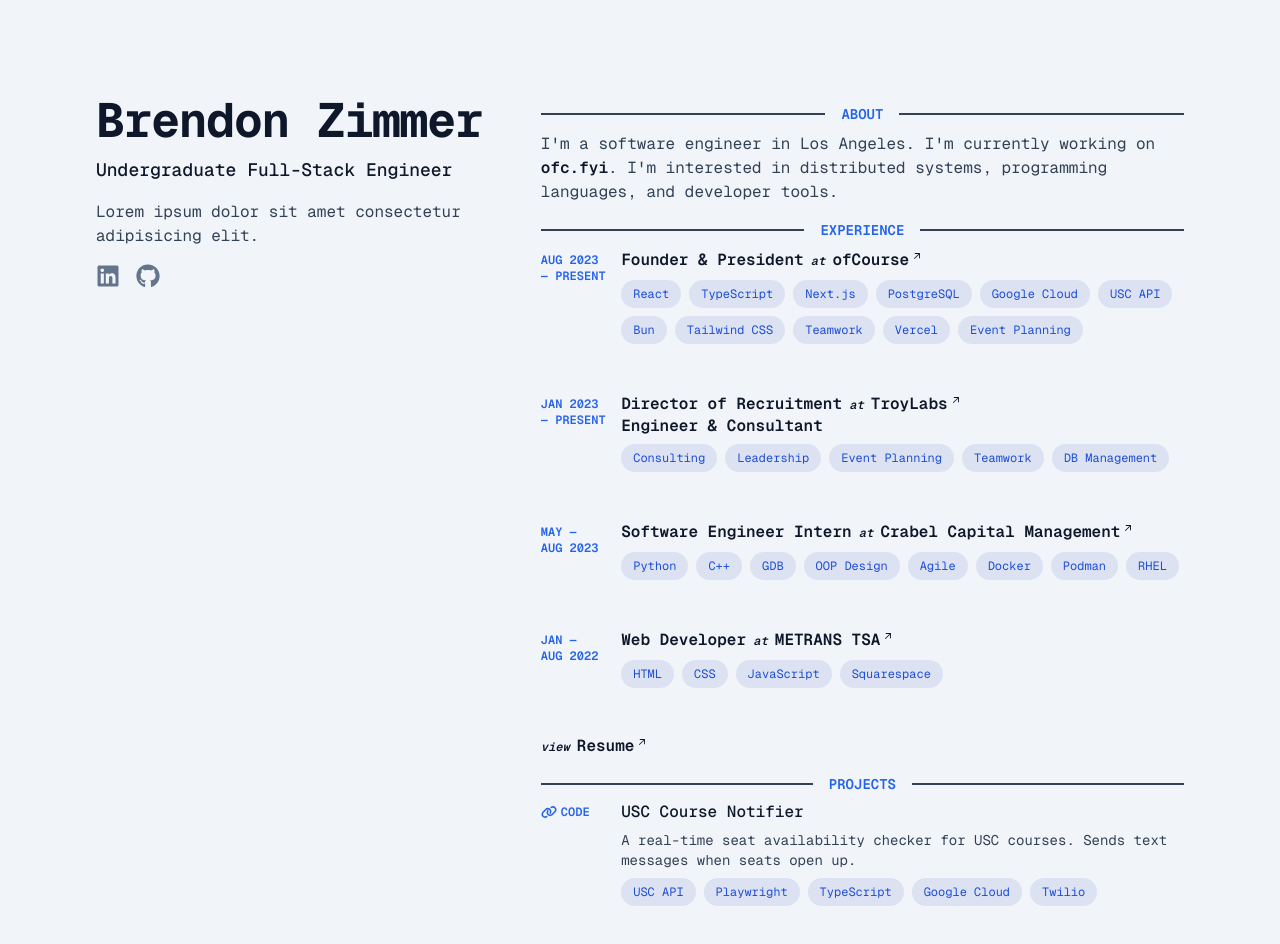
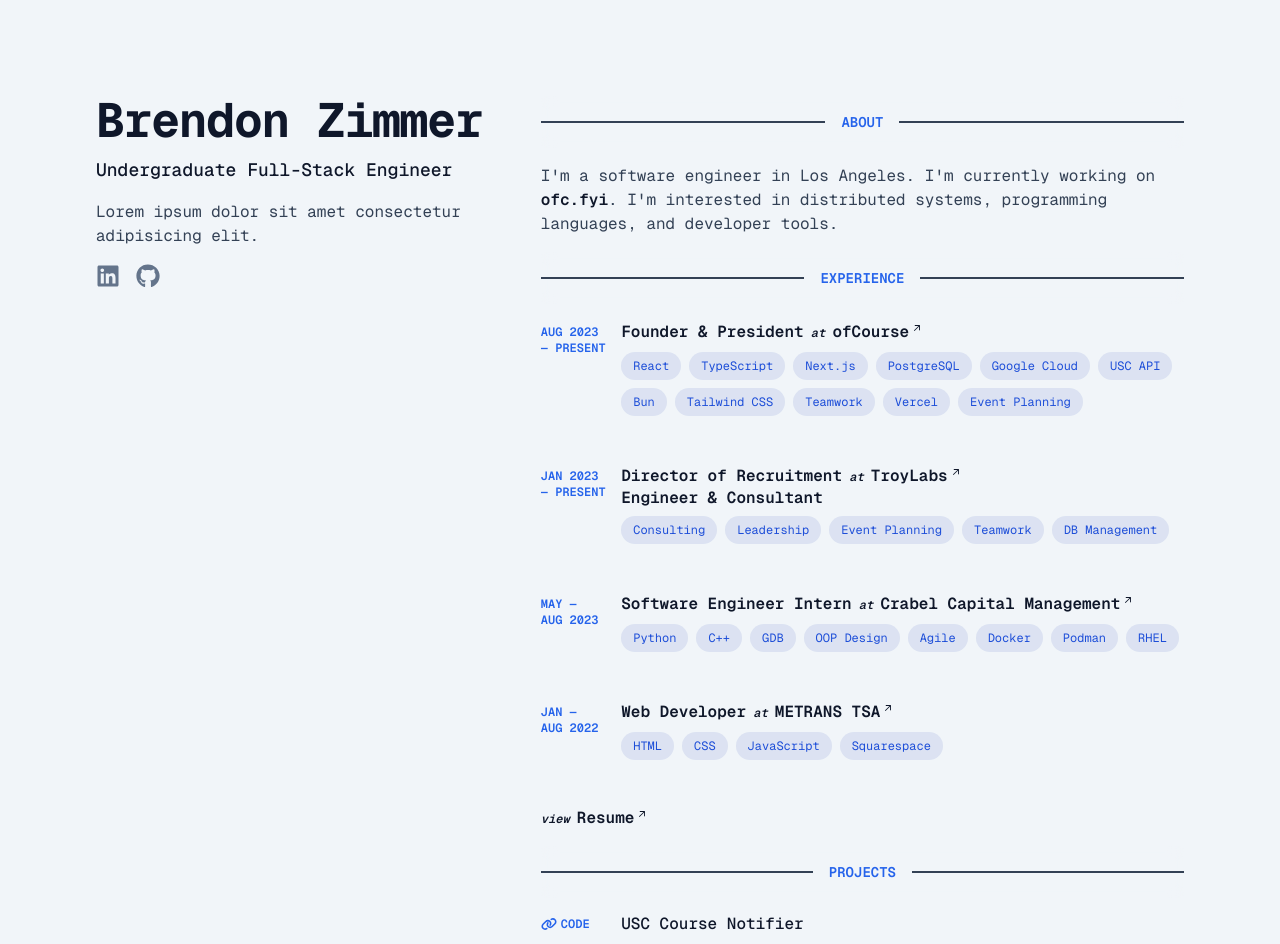
Before and after one commit to brendonzimmer/site, a Next.js app: page / in a window 1280 px wide. Shown: the top 944 px of the page. Built offline with nearby package versions, Linux system fonts and the light colour scheme.

Commit message:
fix spacing

```diff
--- a/src/app/page.tsx
+++ b/src/app/page.tsx
@@ -13,7 +13,7 @@
         <SocialList className="py-4" />
       </header>
 
-      <main className="flex flex-col gap-4 lg:gap-2">
+      <main className="flex flex-col gap-4">
         <About />
         <Experiences />
         <Projects />
@@ -39,8 +39,8 @@
 
 const About = () => (
   <section>
-    <Divider text="About" className="py-4 lg:py-2" sticky />
-    <div className="flex flex-col gap-4">
+    <Divider text="About" className="py-4" sticky />
+    <div className="flex flex-col gap-4 pt-4">
       <p>
         I&apos;m a software engineer in Los Angeles. I&apos;m currently working
         on <InlineLink href="https://ofcourse.fyi">ofc.fyi</InlineLink>.
@@ -53,8 +53,8 @@
 
 const Experiences = () => (
   <section>
-    <Divider text="Experience" className="py-4 lg:py-2" sticky />
-    <div className="flex flex-col gap-6 lg:gap-12">
+    <Divider text="Experience" className="py-4" sticky />
+    <div className="flex flex-col gap-6 pt-4 lg:gap-12">
       <ol className="flex flex-col gap-6 lg:gap-12">
         {experiences.map((experience) => (
           <li key={`${experience.company.name}_${experience.date}`}>
@@ -76,8 +76,8 @@
 
 const Projects = () => (
   <section>
-    <Divider text="Projects" className="py-4 lg:py-2" sticky />
-    <div className="flex flex-col gap-6 lg:gap-12">
+    <Divider text="Projects" className="py-4" sticky />
+    <div className="flex flex-col gap-6 pt-4 lg:gap-12">
       <ol className="flex flex-col gap-6 lg:gap-12">
         {projects
           .filter((p) => p.feature)
```
